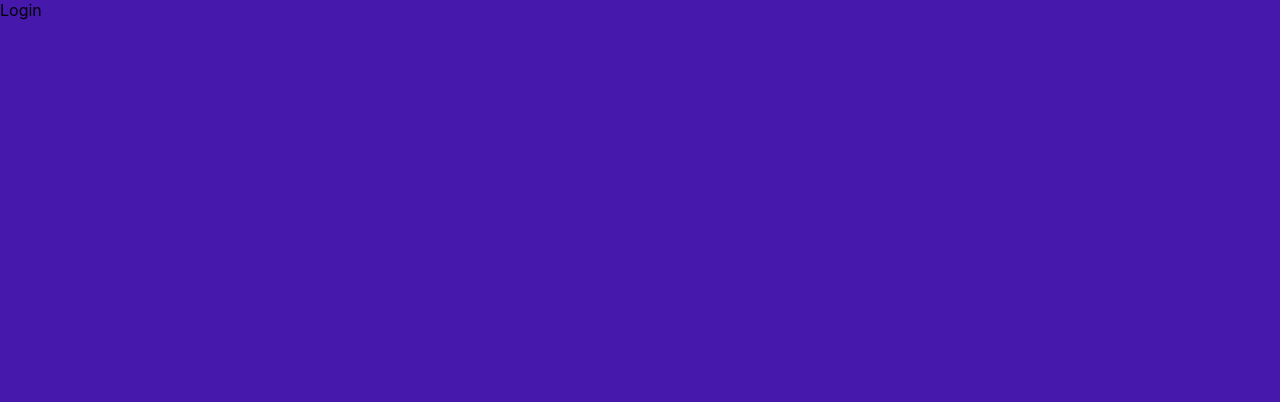
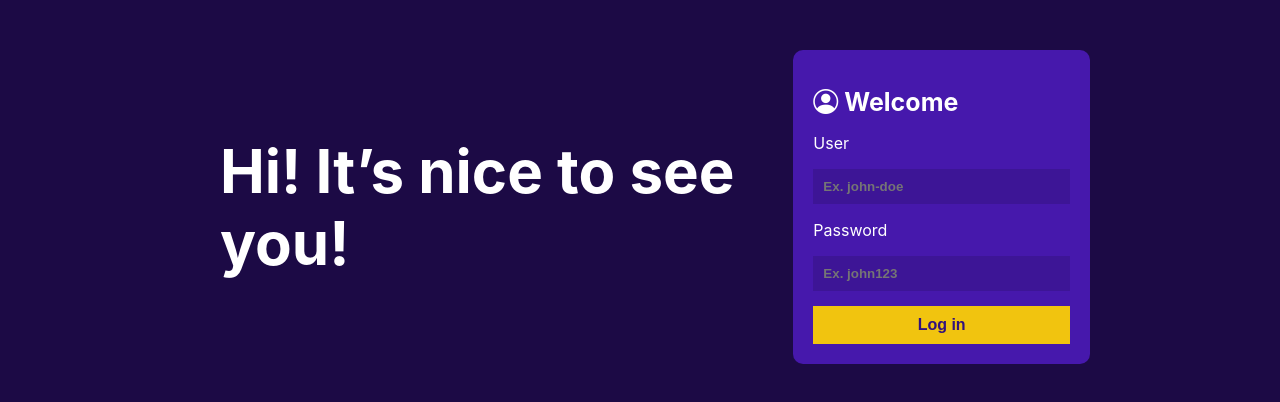
Before and after one commit to CarlosHdz7/gamestore3, a React (Create React App) app: page /login in a window 1280 px wide. Shown: the top 402 px of the page. Built offline with nearby package versions, Linux system fonts and the light colour scheme.

Commit message:
💄 Add style to login

```diff
--- /dev/null
+++ b/src/components/pages/login/Login.scss
@@ -0,0 +1,79 @@
+@import '../../../styles/Settings.scss';
+@import '../../../styles/Common.scss';
+
+.login-page{
+  background-color: $dark-purple-color2;
+  width: 100%;
+  height: 100vh;
+}
+
+.login-container{
+  padding-top:50px;
+  width: 900px;
+  margin: auto;
+  display: grid;
+  grid-template-columns: 8fr 4fr;
+  grid-template-rows: auto;
+  grid-gap:10px;
+}
+
+.login-container__welcome{
+  @include center-all;
+  color:$white-color;
+  padding: 30px;
+  font-size: 30px;
+}
+
+.login-container__form{
+  display: flex;
+  width: 100%;
+  flex-direction: column;
+  padding: 20px;
+  box-sizing: border-box;
+  background-color: $primary-color;
+  color:$white-color;
+  border-radius: 10px;
+}
+
+.form__title{
+  color:$white-color;
+  font-size: 25px;
+  margin-bottom: 0px;
+}
+
+.form__input{
+  padding: 10px;
+  border: none;
+  background-color: $purple-color2;
+  color: $white-color;
+  font-weight: map-get($font-weights, bold);
+}
+
+.form__button{
+  margin-top: 15px;
+  color:$purple-color;
+  padding: 10px;
+  background-color: $secondary-color;
+  font-weight: map-get($font-weights, bold);
+  cursor: pointer;
+  border:none;
+  font-size: 16px;
+}
+
+.form__button:hover{
+  background-color: $dark-orange-color;
+}
+
+.error-message{
+  padding: 5px;
+  color: $white-color;
+  background-color: $red-color;
+  text-align: center;
+}
+
+@media (max-width: $tablet) {
+  .login-container{
+    grid-template-columns: 1fr;
+    grid-template-rows: auto;
+  }
+}
--- a/src/components/pages/login/Login.tsx
+++ b/src/components/pages/login/Login.tsx
@@ -1,9 +1,42 @@
 import React from 'react';
+import './Login.scss';
 
-const Login = () => (
-  <div>
-    Login
-  </div>
+const handleLoginClick = (history: any): any => {
+  history.replace('/');
+};
+
+const Login = ({ history }: { history: any}) => (
+  <>
+    <div className="login-page">
+      <div className="login-container">
+        <div className="login-container__welcome">
+          <h1>Hi! It’s nice to see you!</h1>
+        </div>
+        <div className="login-container__form">
+          <h1 className="form__title">
+            <i className="bi bi-person-circle" />
+            {' '}
+            Welcome
+          </h1>
+          <p>User</p>
+          <input
+            type="text"
+            placeholder="Ex. john-doe"
+            className="form__input"
+          />
+          <p>Password</p>
+          <input
+            type="password"
+            placeholder="Ex. john123"
+            className="form__input"
+          />
+          <button className="form__button" type="button" onClick={() => handleLoginClick(history)}>
+            Log in
+          </button>
+        </div>
+      </div>
+    </div>
+  </>
 );
 
 export default Login;
--- a/src/styles/common.scss
+++ b/src/styles/common.scss
@@ -17,3 +17,9 @@ body{
   width: 100%;
   height: 100%;
 }
+
+@mixin center-all{
+  display: flex;
+  align-items: center;
+  justify-content: center;
+}
--- a/src/styles/settings.scss
+++ b/src/styles/settings.scss
@@ -6,6 +6,7 @@ $secondary-color: #f1c40f;
 $dark-orange-color: #F5A623;
 $green-color: #107c0f;
 $purple-color: #32117d;
+$purple-color2: #3D1596;
 $dark-purple-color: #311178;
 $dark-purple-color2: #1c0a45;
 $grey-color: #9288ad;
```
